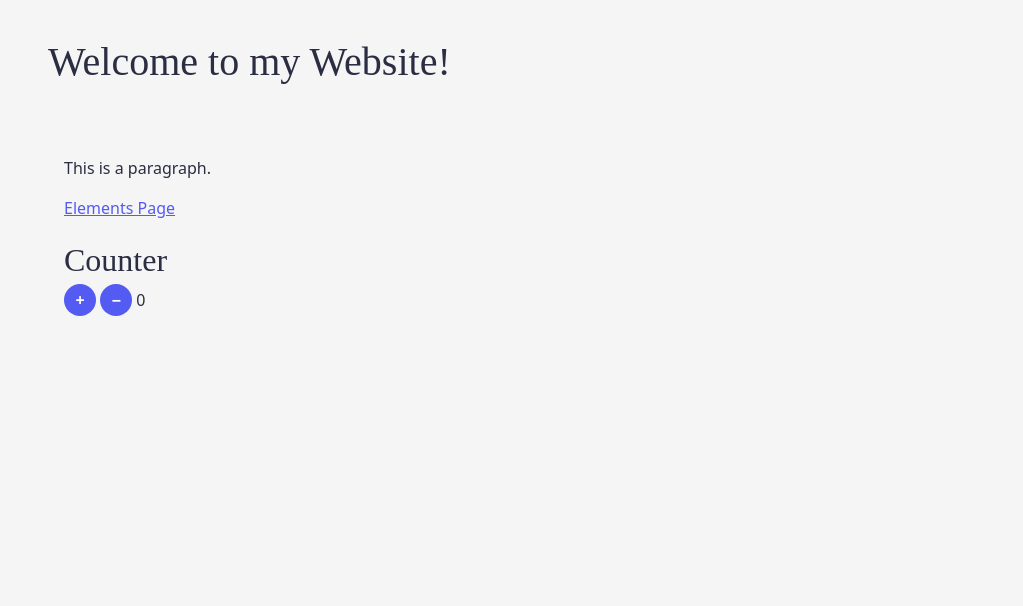
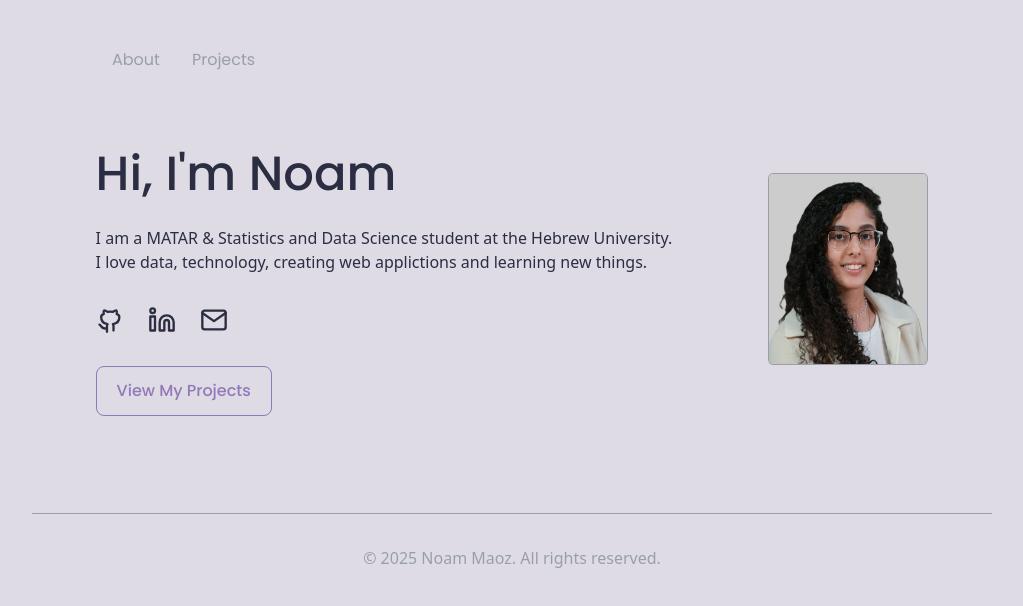
Before and after one commit to noammaoz1/noam-website, a website built with Vite: page index.html in a window 1280 px wide. Shown: the whole page, without its empty margins (128-1151 px from the left). Built offline with nearby package versions, Linux system fonts and the light colour scheme; a web font is replaced by a local one.

Commit message:
Feat: Complete layout and style for home page

```diff
--- a/index.html
+++ b/index.html
@@ -2,26 +2,57 @@
 <html lang="en">
   <head>
     <meta charset="UTF-8" />
-    <link rel="icon" type="image/svg+xml" href="/favicon.png" />
+    <link rel="icon" type="image/svg+xml" href="/n-logo.png" />
     <meta name="viewport" content="width=device-width, initial-scale=1.0" />
-    <title>My Website</title>
+    <title>Noam Maoz</title>
     <link href="/styles/main.css" rel="stylesheet" />
   </head>
+
   <body>
+    <!-- HEADER -->
     <header role="banner">
-      <h1>Welcome to my Website!</h1>
+    <nav class="nav-bar">
+      <div class="nav-links">
+        <a href="/index.html">About</a>
+        <a href="/projects.html">Projects</a>
+      </div>
+    </nav>
     </header>
+
+    <!-- MAIN CONTENT -->
     <main>
-      <p>This is a paragraph.</p>
-      <a href="/elements.html">Elements Page</a>
+    <div class="about-content">
+      <img src="/profile.jpg" alt="Noam Maoz portrait" class="profile-img" />
 
-      <div class="counter">
-        <h2>Counter</h2>
-        <button id="increment" class="counter-button">+</button>
-        <button id="decrement" class="counter-button">−</button>
-        <span id="count">0</span>
+      <div class="about-text">
+        <h1>Hi, I'm Noam</h1>
+        <p>I am a MATAR & Statistics and Data Science student at the Hebrew University. <br />
+          I love data, technology, creating web applictions and learning new things.
+        </p>
+
+        <!-- Contact -->
+        <div class="social-links">
+          <a href="https://github.com/noammaoz1" target="_blank" aria-label="Visit my GitHub profile">
+            <svg xmlns="http://www.w3.org/2000/svg" width="24" height="24" viewBox="0 0 24 24" fill="none" stroke="currentColor" stroke-width="2" stroke-linecap="round" stroke-linejoin="round"><path d="M9 19c-4.3 1.4 -4.3-2.5 -6-3m12 5v-3.5c0-1 .1-1.4 -.5-2c2.8-.3 5.5-1.4 5.5-6c0-1.2-1-2.2-2.3-2.7c.2-1 .5-2.2-.2-3c-1 0-2 .4-3 1.3c-.7-.2-1.5-.3-2.3-.3c-.8 0-1.6.1-2.3.3c-1-1-2-1.3-3-1.3c-.7.8-.4 2-.2 3c-1.3.5-2.3 1.5-2.3 2.7c0 4.6 2.7 5.7 5.5 6c-.6.5-.5 1.4-.5 2V22"></path></svg>
+          </a>
+          <a href="https://www.linkedin.com/in/noam-maoz-3a80b331a/?utm_source=share&utm_campaign=share_via&utm_content=profile&utm_medium=android_app" target="_blank" aria-label="Visit my LinkedIn profile">
+            <svg xmlns="http://www.w3.org/2000/svg" width="24" height="24" viewBox="0 0 24 24" fill="none" stroke="currentColor" stroke-width="2" stroke-linecap="round" stroke-linejoin="round"><path d="M16 8a6 6 0 0 1 6 6v7h-4v-7a2 2 0 0 0-2-2 2 2 0 0 0-2 2v7h-4v-7a6 6 0 0 1 6-6z"></path><rect x="2" y="9" width="4" height="12"></rect><circle cx="4" cy="4" r="2"></circle></svg>
+          </a>
+          <a href="mailto:noammaoz88@gmail.com" aria-label="Send me an email">
+            <svg xmlns="http://www.w3.org/2000/svg" width="24" height="24" viewBox="0 0 24 24" fill="none" stroke="currentColor" stroke-width="2" stroke-linecap="round" stroke-linejoin="round"><path d="M4 4h16c1.1 0 2 .9 2 2v12c0 1.1-.9 2-2 2H4c-1.1 0-2-.9-2-2V6c0-1.1.9-2 2-2z"></path><polyline points="22,6 12,13 2,6"></polyline></svg>
+          </a>
+        </div>
+
+        <a href="/projects.html" class="projects-button">View My Projects</a>
+
       </div>
+    </div>
     </main>
+
+    <!-- FOOTER -->
+    <footer>
+    <p>© 2025 Noam Maoz. All rights reserved.</p>
+    </footer>
 
     <script type="module" src="/main.js"></script>
   </body>
--- a/styles/main.css
+++ b/styles/main.css
@@ -1,18 +1,18 @@
 @import url("reset.css");
-/* This is a custom font from google fonts */
-@import url("https://fonts.googleapis.com/css2?family=Frank+Ruhl+Libre:wght@300..900&display=swap");
+/* Import Google Font: Poppins */
+@import url('https://fonts.googleapis.com/css2?family=Poppins:wght@400;500;600;700&display=swap');
 
-/* what is :root? https://developer.mozilla.org/en-US/docs/Web/CSS/:root */
 :root {
   /* Define design variables */
   --color-primary: #2b2d42;
-  --color-secondary: #bfc6d2;
-  --color-background: #f5f5f5;
-  --color-accent: #535bf2;
+  --color-secondary: #999faa;
+  --color-background: #dfdbe5;
+  --color-accent: #9179BA;
 
   --border-radius: 0.5rem;
 
-  --font-titles: "Frank Ruhl Libre", serif;
+  /* Fonts */
+  --font-titles: "Poppins", sans-serif;
   --font-body: system-ui, sans-serif; /* system-ui matches the user's system font */
 }
 
@@ -24,11 +24,11 @@ body {
 
 /* Layout */
 main {
-  padding: 2rem;
+  padding: 0.1rem;
 }
 
 header {
-  padding: 1rem;
+  padding: 2rem 2rem 0 2rem;
 }
 
 main,
@@ -74,7 +74,7 @@ h6 {
 }
 
 h1 {
-  font-size: 2.5em;
+  font-size: 3em;
 }
 
 h2 {
@@ -104,11 +104,11 @@ blockquote {
 
 /* Links */
 a {
-  color: var(--color-accent);
-  text-decoration: underline;
+  color: var(--color-secondary);
+  text-decoration: none;
 }
 a:hover {
-  text-decoration: none;
+  color: var(--color-accent);
 }
 
 /* Tables */
@@ -138,21 +138,104 @@ fieldset {
   border: 1px solid var(--color-secondary);
 }
 
-.counter-button {
+
+footer {
+  padding: 1rem;
+  text-align: center;
+  color: var(--color-secondary);
+  border-top: 0.01rem solid var(--color-secondary);
+  max-width: 60rem;
+  margin: 4rem auto 0 auto;
+}
+
+/* Header nav-bar */
+.nav-bar {
+    display: flex;
+    align-items: center;
+    justify-content: space-between;
+    gap: 2rem;
+    padding: 1rem 3rem;
+}
+
+.nav-links {
+  display: flex;
+  gap: 2rem;
+}
+
+.nav-links a {
+  font-family: var(--font-titles);
+  color: var(--color-secondary);
+  font-size: 1rem;
+}
+
+.nav-links a:hover {
+  font-weight: 500;
+  color: var(--color-accent);
+  text-decoration: none;
+}
+
+/* Main content */
+.about-content {
+    display: flex;
+    flex-direction: row;
+    align-items: center;
+    justify-content: center;
+    gap: 6rem;
+    max-width: 60rem;
+    padding: 2rem 2rem;
+}
+
+/* Profile Image */
+.profile-img {
+  width: 10rem;
+  height: 12rem;
+  border-radius: 3%;
+  object-fit: cover;
+  order: 2;
+  border: 0.1rem solid var(--color-secondary);
+}
+
+.projects-button {
+  display: inline-block;
+  background-color: var(--color-background);
+  border: 1px solid var(--color-accent);
+  color: var(--color-accent);
+  padding: 12px 20px;
+  margin-top: 2rem;
+  border-radius: var(--border-radius);
+  font-weight: 500;
+  font-family: var(--font-titles);
+  transition: transform 0.2s ease, background-color 0.2s ease;
+  cursor: pointer;
+}
+
+.projects-button:hover {
   background-color: var(--color-accent);
-  width: 2rem;
-  height: 2rem;
-  color: white;
-  border: none;
-  border-radius: 1000px; /* Make the button round */
-  cursor: pointer;
-  font-weight: bold;
+  color: var(--color-background);
+  transform: translateY(-2px);
+}
 
-  &:hover {
-    filter: brightness(120%);
-  }
+/* Social Links Icons */
+.social-links {
+  display: flex;
+  align-items: center;
+  gap: 1.5rem; /* gap between the icons*/
+  margin-top: 2rem;
+}
 
-  &:active {
-    filter: brightness(80%);
-  }
+.social-links a {
+  color: var(--color-primary);
+  transition: color 0.2s ease, transform 0.2s ease;
 }
+
+.social-links a:hover {
+  color: var(--color-accent);
+  transform: scale(1.1); /* enlarges the icon a little */
+}
+
+/* Define SVG icon styles */
+.social-links svg {
+  stroke: currentColor; /* the icon inherits the color from <a> */
+  width: 28px;
+  height: 28px;
+}
```
Also changed, not shown: public/favicon.png (deleted), public/n-logo.png (added), public/profile.jpg (added).
